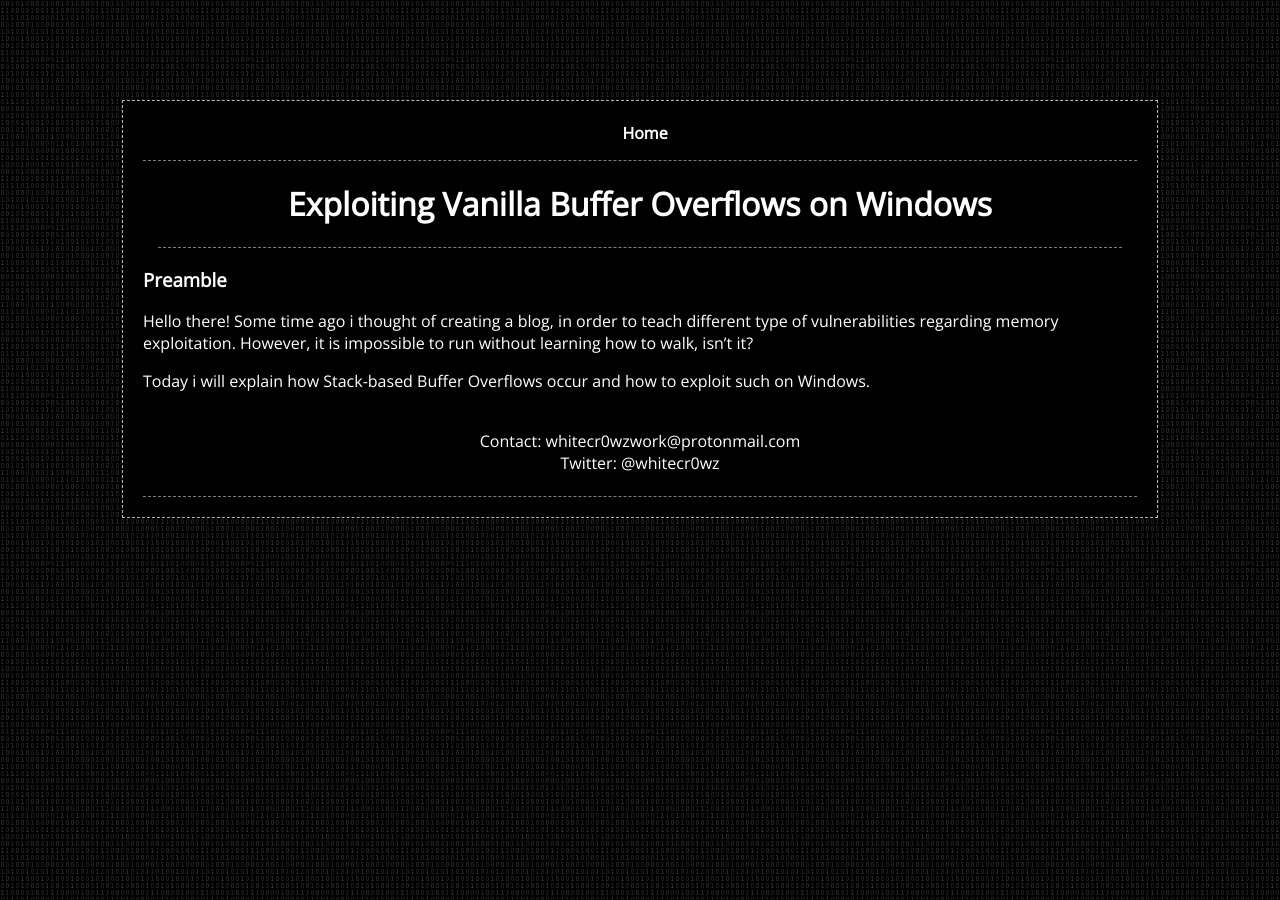
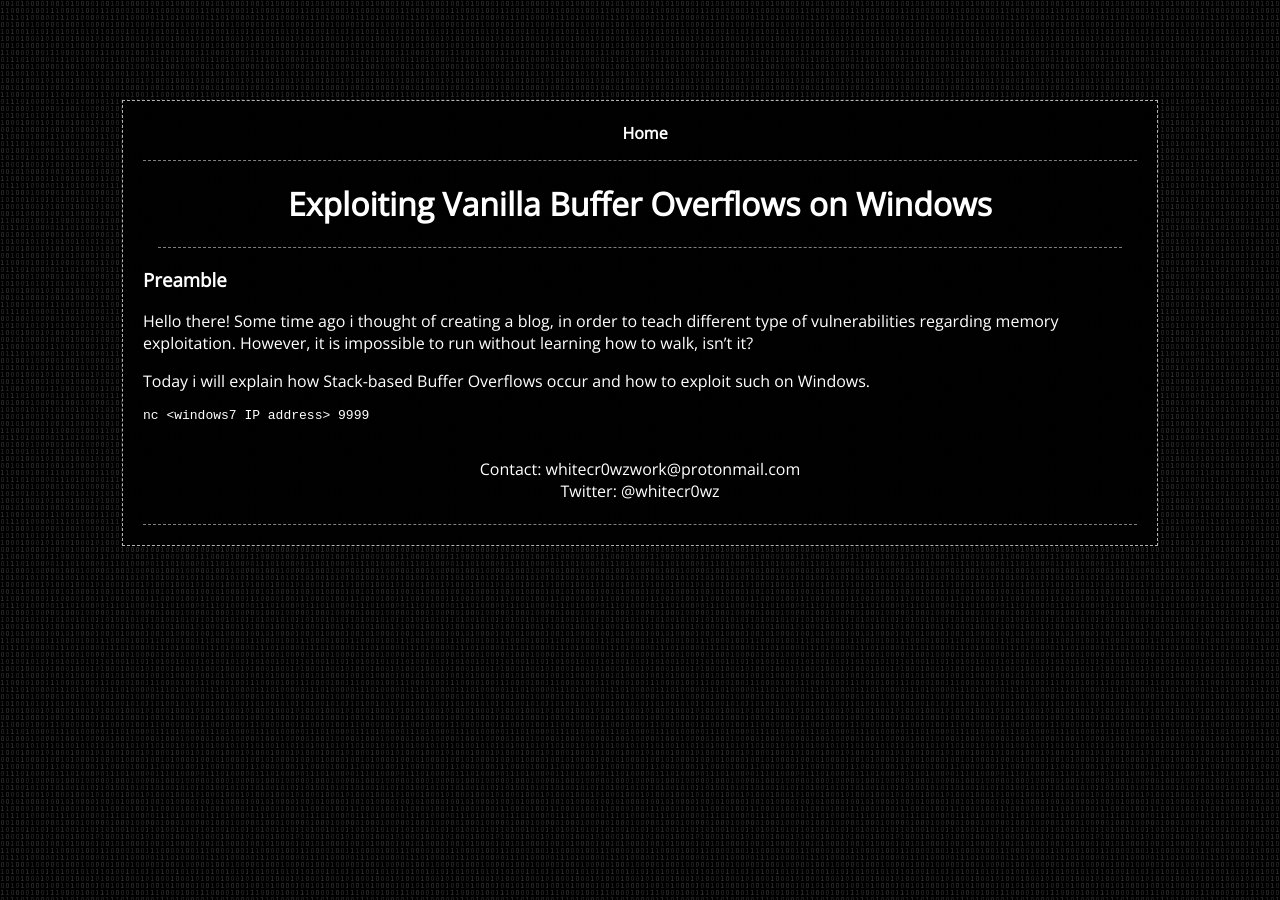
Before and after one commit to whitecr0wz/whitecr0wz.github.io, a Jekyll site: the page built from _posts/posts/2020-03-08-Exploiting-Stack-Overflows-In-Windows.md, in a window 1280 px wide. Built offline with Jekyll 4.4.1, drawn with Linux system fonts in a browser that asks for light colours.

Commit message:
Update 2020-03-08-Exploiting-Stack-Overflows-In-Windows.md

````diff
--- a/_posts/posts/2020-03-08-Exploiting-Stack-Overflows-In-Windows.md
+++ b/_posts/posts/2020-03-08-Exploiting-Stack-Overflows-In-Windows.md
@@ -11,3 +11,7 @@ en: true
 Hello there! Some time ago i thought of creating a blog, in order to teach different type of vulnerabilities regarding memory exploitation. However, it is impossible to run without learning how to walk, isn't it?
 
 Today i will explain how Stack-based Buffer Overflows occur and how to exploit such on Windows.
+
+```terminal_session
+nc <windows7 IP address> 9999
+```
````
